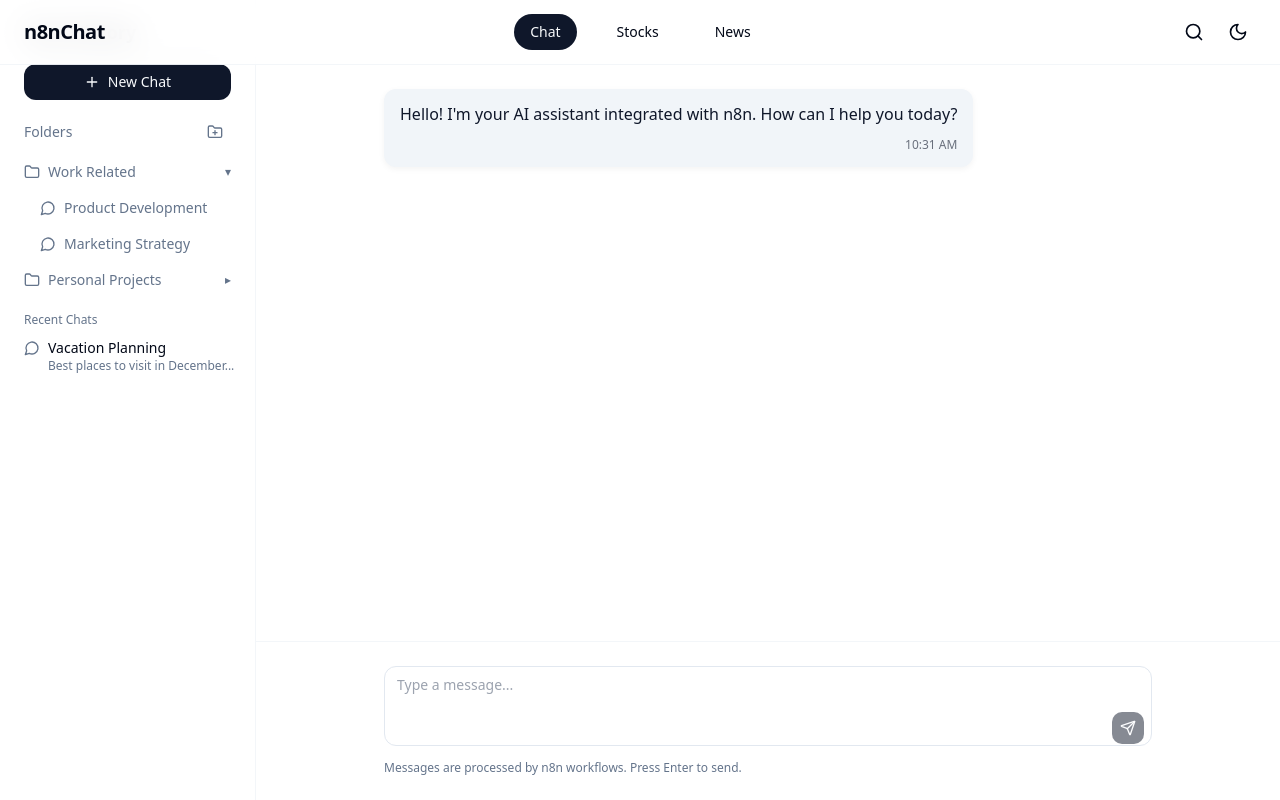
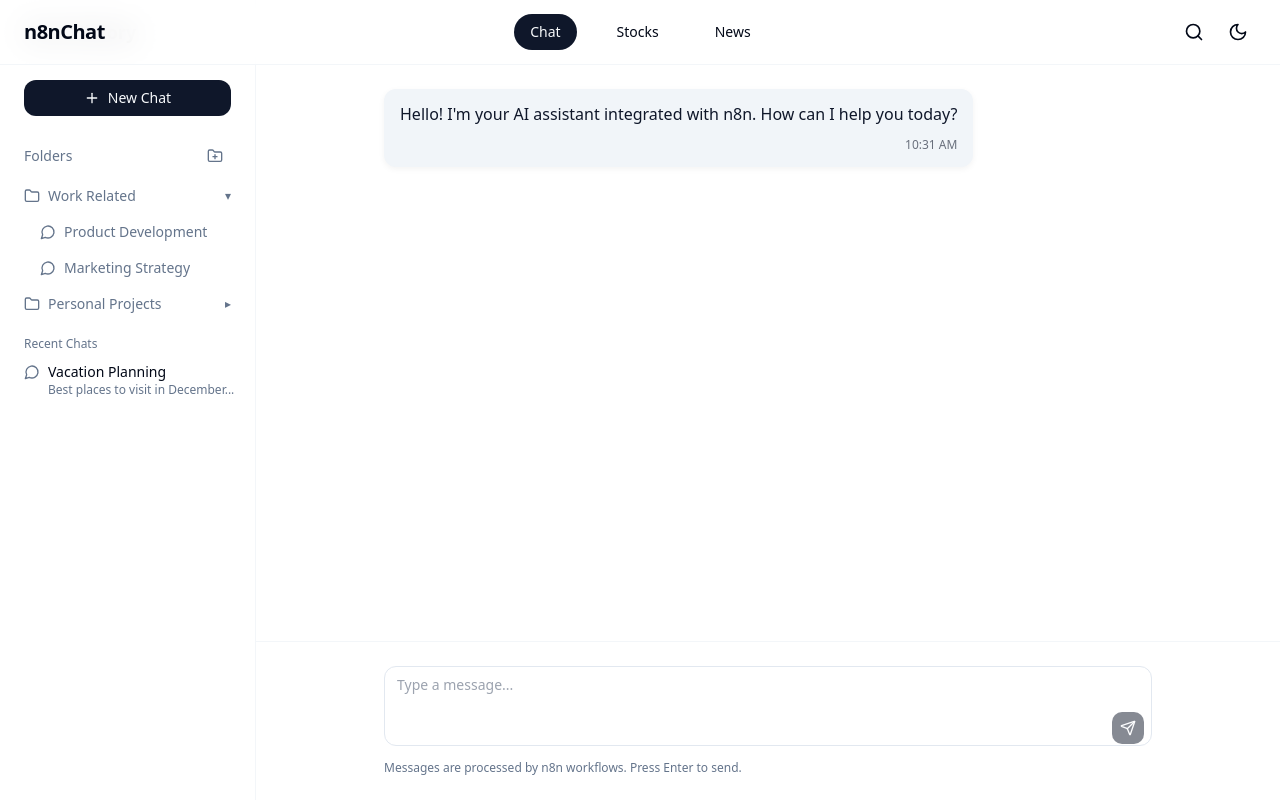
Before and after one commit to magicruby2/bioking_v1, a React (Vite) app: page /chat in a window 1280 px wide. Built offline with nearby package versions, Linux system fonts and the light colour scheme.

Commit message:
Adjust new chat button position
Slightly lower the position of the new chat button.

```diff
--- a/src/components/layout/Sidebar.tsx
+++ b/src/components/layout/Sidebar.tsx
@@ -92,7 +92,7 @@ export function Sidebar({ isOpen, onNewChat }: SidebarProps) {
           <span className="text-lg font-semibold">Chat History</span>
         </div>
 
-        <div className="px-4 md:px-6">
+        <div className="px-4 md:px-6 mt-4">
           <button
             onClick={onNewChat}
             className="flex w-full items-center justify-center gap-2 rounded-lg bg-primary px-4 py-2 text-sm font-medium text-primary-foreground transition-colors hover:bg-primary/90"
@@ -102,7 +102,7 @@ export function Sidebar({ isOpen, onNewChat }: SidebarProps) {
           </button>
         </div>
 
-        <div className="mt-4 flex items-center justify-between px-4 md:px-6">
+        <div className="mt-6 flex items-center justify-between px-4 md:px-6">
           <h2 className="text-sm font-medium text-muted-foreground">Folders</h2>
           <button
             onClick={() => setShowFolderInput(true)}
```
